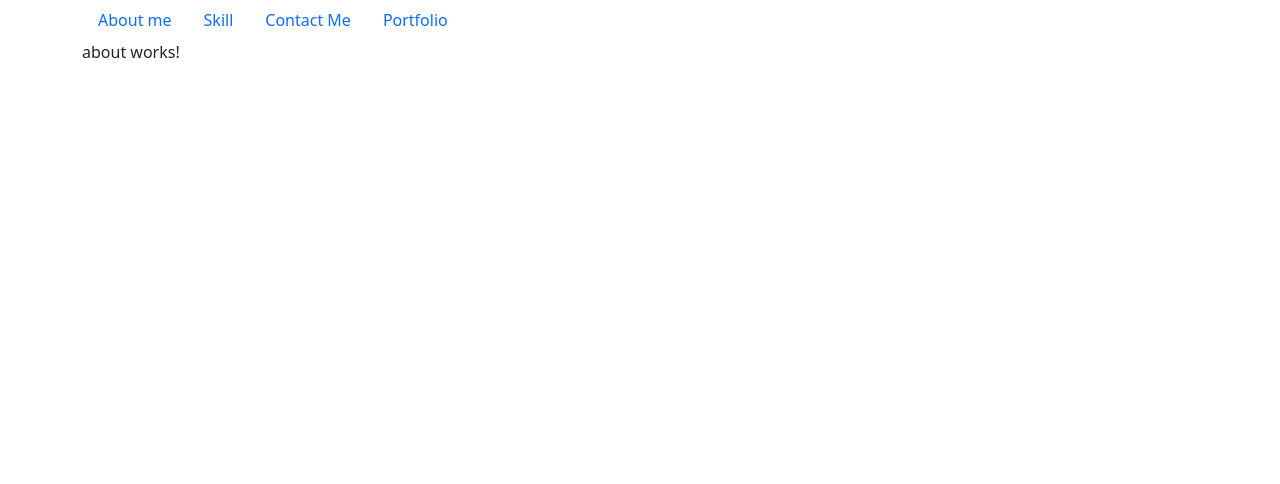
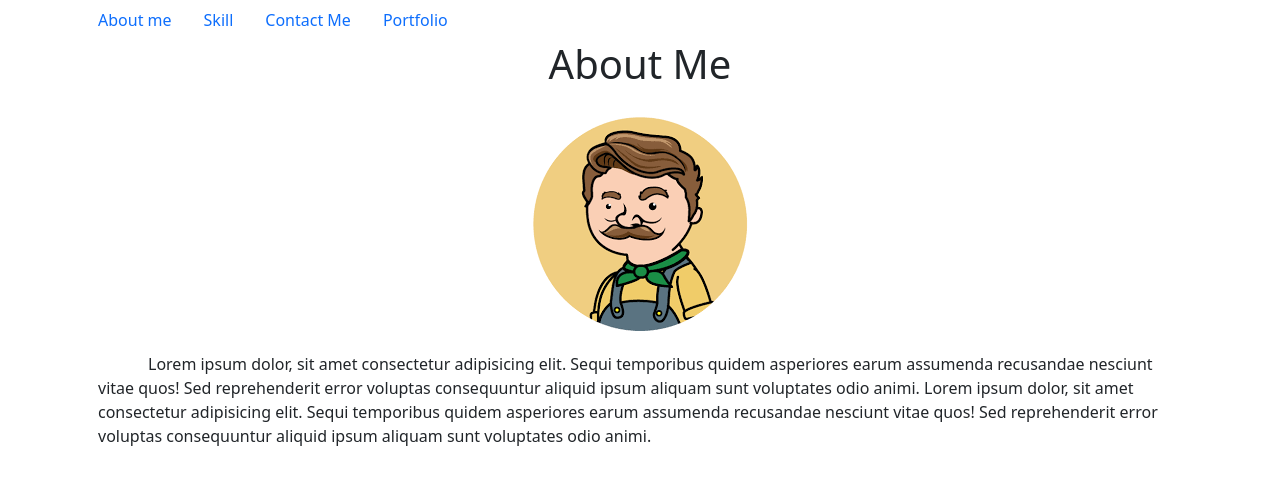
Before and after one commit to kritdev/angular_lab, an Angular app: page /about in a window 1280 px wide. Shown: the top 484 px of the page. Built offline with nearby package versions, Linux system fonts and the light colour scheme.

Commit message:
modify about page

```diff
--- a/src/app/page/about/about.component.html
+++ b/src/app/page/about/about.component.html
@@ -1 +1,8 @@
-<p>about works!</p>
+<div class="text-center">
+  <h1>About Me</h1>
+  <img class="mt-3" src="assets/img/JoneSalad.png" alt="">
+</div>
+<p class="text-left m-3" style="text-indent: 50px;">
+  Lorem ipsum dolor, sit amet consectetur adipisicing elit. Sequi temporibus quidem asperiores earum assumenda recusandae nesciunt vitae quos! Sed reprehenderit error voluptas consequuntur aliquid ipsum aliquam sunt voluptates odio animi.
+  Lorem ipsum dolor, sit amet consectetur adipisicing elit. Sequi temporibus quidem asperiores earum assumenda recusandae nesciunt vitae quos! Sed reprehenderit error voluptas consequuntur aliquid ipsum aliquam sunt voluptates odio animi.
+</p>
```
Also changed, not shown: src/assets/img/JoneSalad.png (added).
